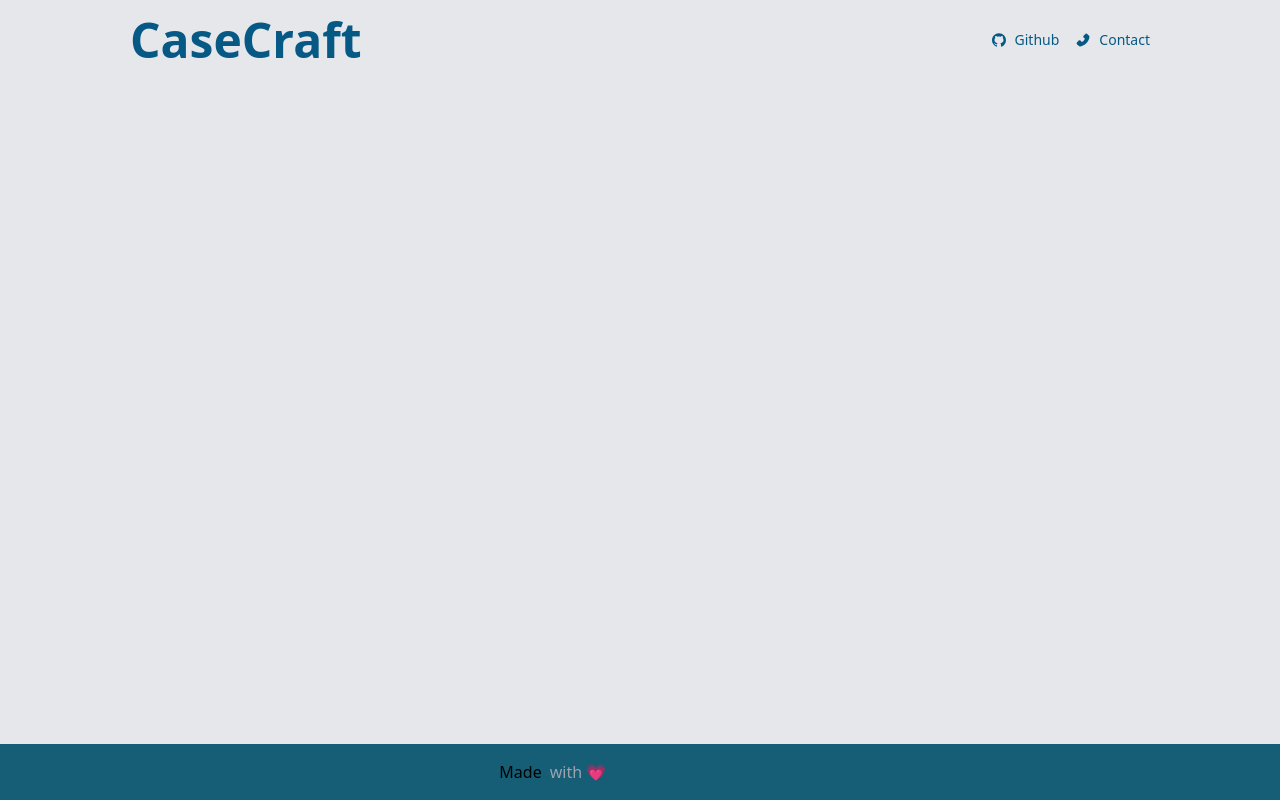
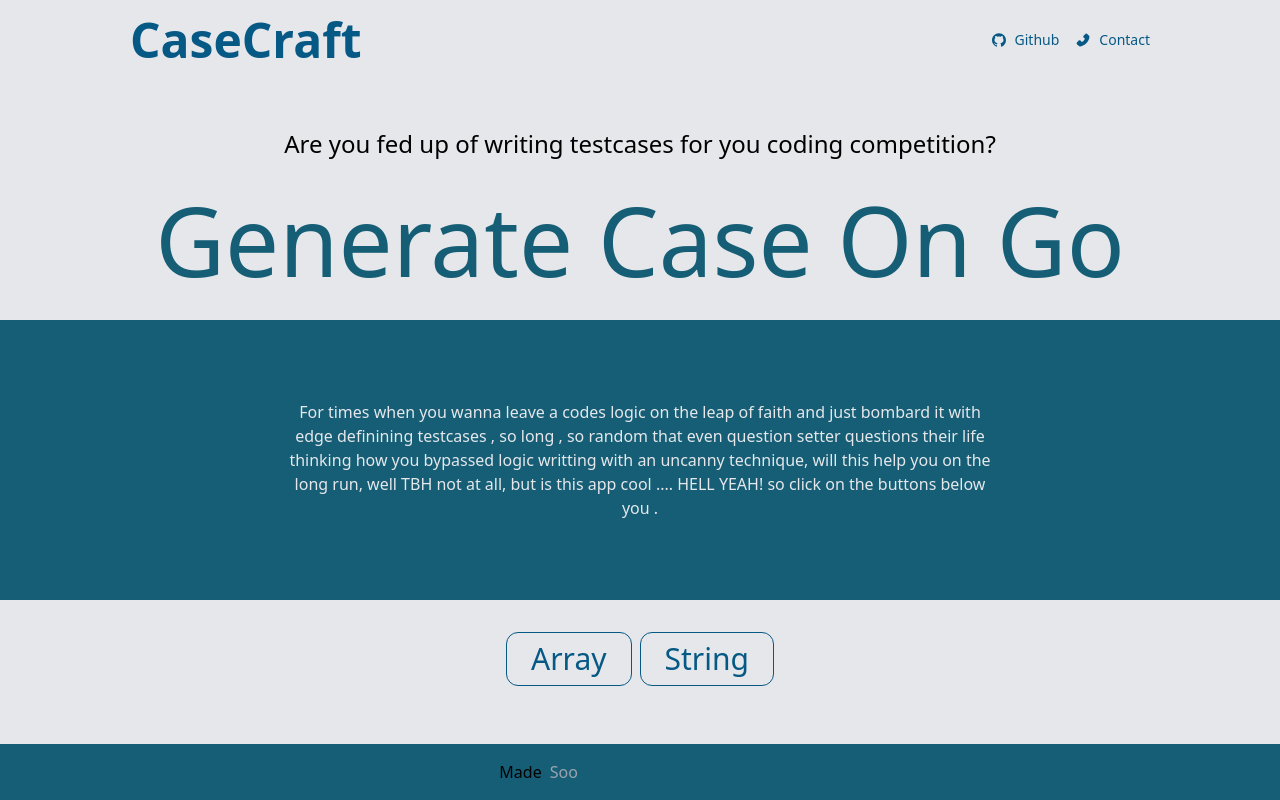
Before and after one commit to JaeAeich/Project-TheKindPandas, a React (Vite) app: page / in a window 1280 px wide. Built offline with nearby package versions, Linux system fonts and the light colour scheme.

Commit message:
added hero section

```diff
--- a/src/App.jsx
+++ b/src/App.jsx
@@ -1,10 +1,12 @@
-import Hero from "./components/Footer";
+import Footer from "./components/Footer";
+import Hero from "./components/Hero";
 import Navbar from "./components/Navbar";
 function App() {
 	return (
 		<div className="App bg-gray-200 h-screen w-screen ">
 			<Navbar />
 			<Hero />
+			<Footer />
 		</div>
 	);
 }
--- /dev/null
+++ b/src/components/Hero.jsx
@@ -0,0 +1,36 @@
+import React from "react";
+
+function Hero() {
+	return (
+		<div className="hero flex justify-center items-center p-4 bg-gradient-to-t ">
+			<div className="contain flex-col md:mt-8 max-w-[840] space-y-8">
+				<div className="text text-xs font-thin flex justify-center md:text-2xl font-sans">
+					Are you fed up of writing testcases for you coding competition?
+				</div>
+				<div className="flex justify-center text-3xl  md:text-8xl text-cyan-800 ">
+					Generate Case On Go
+				</div>
+				<div className="text w-screen text-gray-200 flex justify-center font-light bg-cyan-800 p-4">
+					<div className="text max-w-[720px] text-center md:py-16 ">
+						For times when you wanna leave a codes logic on the leap of faith
+						and just bombard it with edge definining testcases , so long , so
+						random that even question setter questions their life thinking how
+						you bypassed logic writting with an uncanny technique, will this
+						help you on the long run, well TBH not at all, but is this app cool
+						.... HELL YEAH! so click on the buttons below you .
+					</div>
+				</div>
+				<div className="button w-full flex space-x-2 justify-center items-center">
+					<div className="Array md:text-3xl md:px-6 border-sky-800 rounded-xl border p-2 text-sky-800 hover:shadow-xl active:shadow-md select-none active:text-sky-600">
+						Array
+					</div>
+					<div className="string md:text-3xl md:px-6 border-sky-800 rounded-xl border p-2 text-sky-800 hover:shadow-xl active:shadow-md select-none active:text-sky-600">
+						String
+					</div>
+				</div>
+			</div>
+		</div>
+	);
+}
+
+export default Hero;
```
